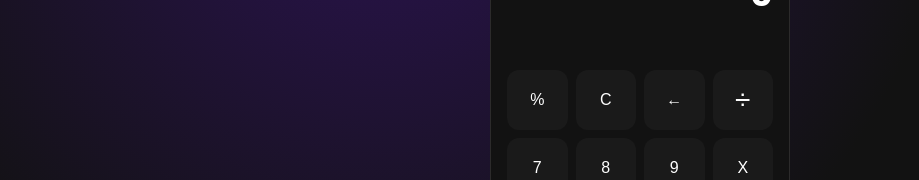
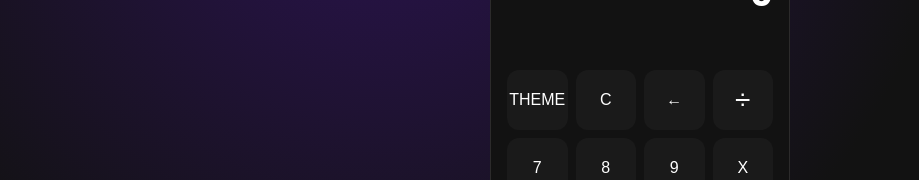
Before and after one commit to j4b1er/calculator-react, a React (Vite) app: page / in a window 1280 px wide. Shown: the part 263-443 px from the top of the page, without its empty margins (0-919 px from the left). Built offline with nearby package versions, Linux system fonts and the light colour scheme.

Commit message:
Added theme btn but no functionality yet

```diff
--- a/src/components/App.jsx
+++ b/src/components/App.jsx
@@ -10,6 +10,7 @@ const initialState = {
   backNum: "0",
   mathAction: "",
   mathSign: "",
+  theme: "dark",
 };
 
 function reducer(state, action) {
@@ -49,7 +50,6 @@ function reducer(state, action) {
     case "subtract":
     case "multiply":
     case "division":
-    case "mod":
       return {
         ...state,
         backNum:
@@ -83,6 +83,9 @@ function reducer(state, action) {
           : state.frontNum,
       };
 
+    case "switchTheme":
+      return { ...state };
+
     case "clear":
       return { ...initialState };
 
@@ -92,7 +95,10 @@ function reducer(state, action) {
 }
 
 export default function App() {
-  const [{ frontNum, backNum }, dispatch] = useReducer(reducer, initialState);
+  const [{ frontNum, backNum, theme }, dispatch] = useReducer(
+    reducer,
+    initialState
+  );
 
   useKey(buttons, dispatch);
 
@@ -114,7 +120,12 @@ export default function App() {
       </Header>
       <Body>
         {buttons.map((btn) => (
-          <Button button={btn} dispatch={dispatch} key={btn.name} />
+          <Button
+            button={btn}
+            dispatch={dispatch}
+            theme={theme}
+            key={btn.name}
+          />
         ))}
       </Body>
     </div>
--- a/src/components/Button.jsx
+++ b/src/components/Button.jsx
@@ -1,4 +1,4 @@
-export default function Button({ button, dispatch }) {
+export default function Button({ button, dispatch, theme }) {
   function handleClick() {
     dispatch({ type: button.action, payload: button });
   }
--- a/src/data/buttons.js
+++ b/src/data/buttons.js
@@ -1,8 +1,8 @@
 export const buttons = [
   {
-    name: "%",
+    name: "theme",
     sign: "%",
-    action: "mod",
+    action: "switchTheme",
     btnkeys: [],
   },
   {
```
